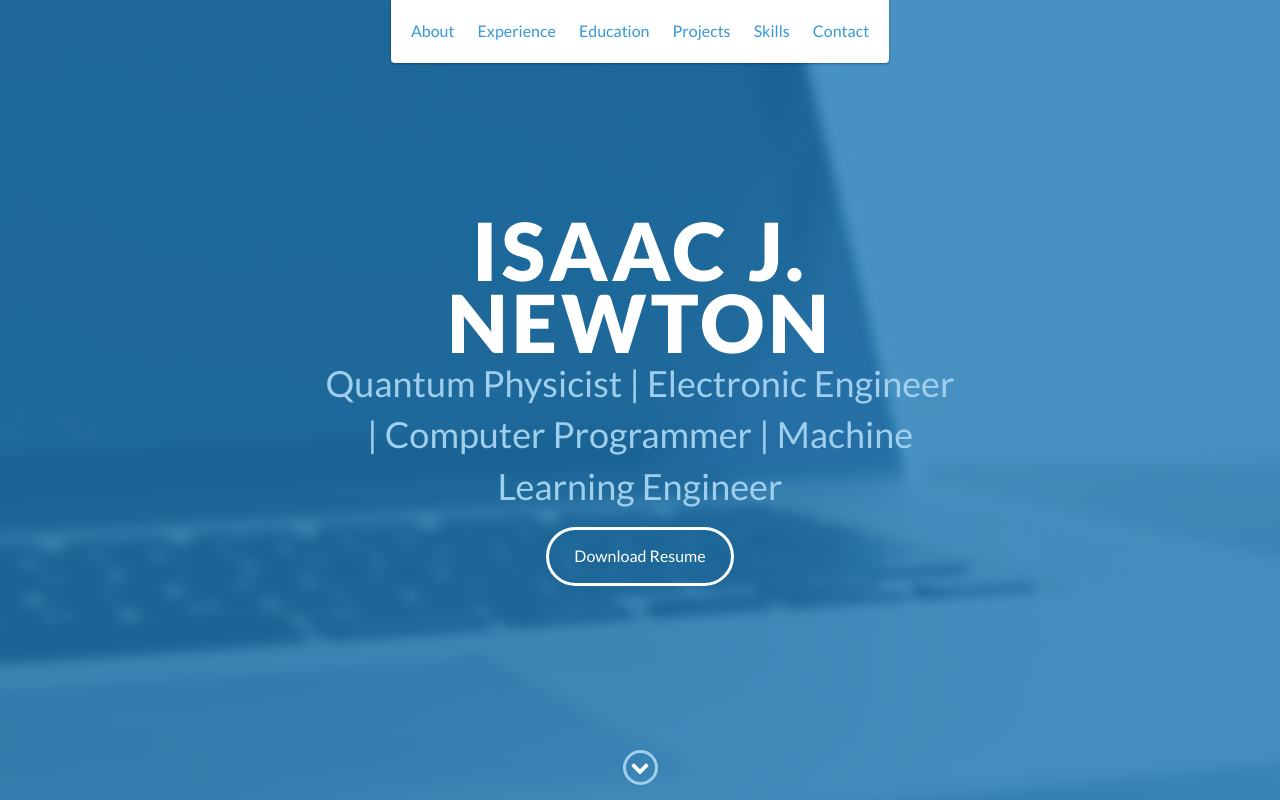
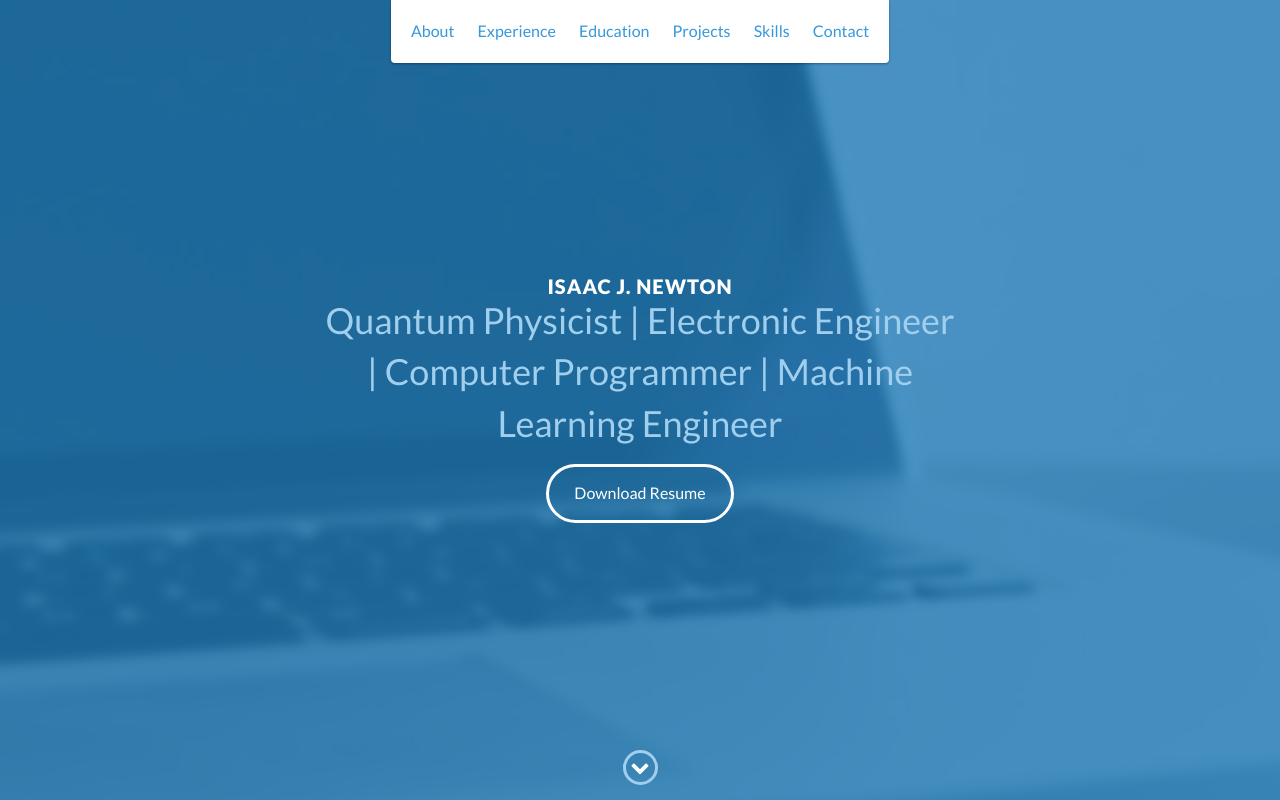
Before and after one commit to fluxion9/fluxion9.github.io, a website: page index.html in a window 1280 px wide. Shown: the top 800 px of the page. Drawn offline with nearby package versions, Linux system fonts and the light colour scheme.

Commit message:
modified index.html

```diff
--- a/index.html
+++ b/index.html
@@ -48,7 +48,7 @@
 
     <div id="lead">
         <div id="lead-content">
-            <h1>Isaac J. Newton</h1>
+            <h1 style="font-size:20px">Isaac J. Newton</h1>
             <h2>Quantum Physicist | Electronic Engineer | Computer Programmer | Machine Learning Engineer</h2>
             <a href="#" class="btn-rounded-white">Download Resume</a>
         </div>
```
